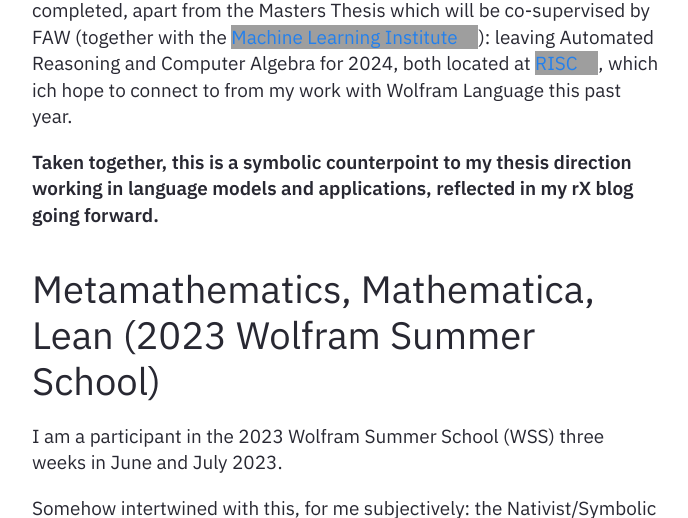
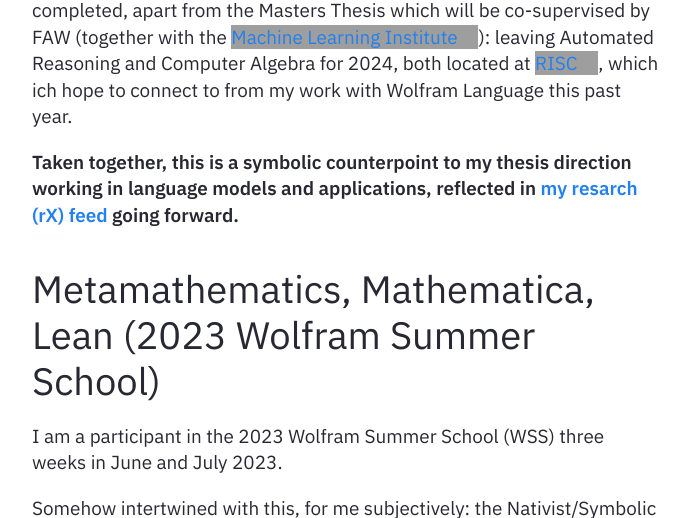
Before and after one commit to heseltime/heseltime.github.io, a Jekyll site: the page built from pages/rDai.md, in a window 1280 px wide and 900 px high, scrolled down 1925 px, cut to the strip 110-628 px from the top of the window. Shown: the whole strip, without its empty margins (294-982 px from the left). Built offline with Jekyll 4.4.1, drawn with Linux system fonts in a browser that asks for light colours; grey boxes are pictures that could not be loaded.

Commit message:
Include rX Link

```diff
--- a/pages/rDai.md
+++ b/pages/rDai.md
@@ -37,7 +37,7 @@ This could be a real world application too, clearly, since the basic functionali
 
 This concludes my Masters work in the [JKU Symbolic AI Institute](https://www.jku.at/en/institute-for-symbolic-artificial-intelligence/), where the other course was Model Checking. Work with [FAW, the institute,](https://www.jku.at/en/institute-for-application-oriented-knowledge-processing/) (Knowledge Representation and Reasoning) is also already completed, apart from the Masters Thesis which will be co-supervised by FAW (together with the [Machine Learning Institute](https://www.jku.at/en/institute-for-machine-learning/)): leaving Automated Reasoning and Computer Algebra for 2024, both located at [RISC](https://risc.jku.at/), which ich hope to connect to from my work with Wolfram Language this past year.
 
-<b>Taken together, this is a symbolic counterpoint to my thesis direction working in language models and applications, reflected in my rX blog going forward.</b>
+<b>Taken together, this is a symbolic counterpoint to my thesis direction working in language models and applications, reflected in [my resarch (rX) feed](/notes) going forward.</b>
 
 # Metamathematics, Mathematica, Lean (2023 Wolfram Summer School) #
 
```
